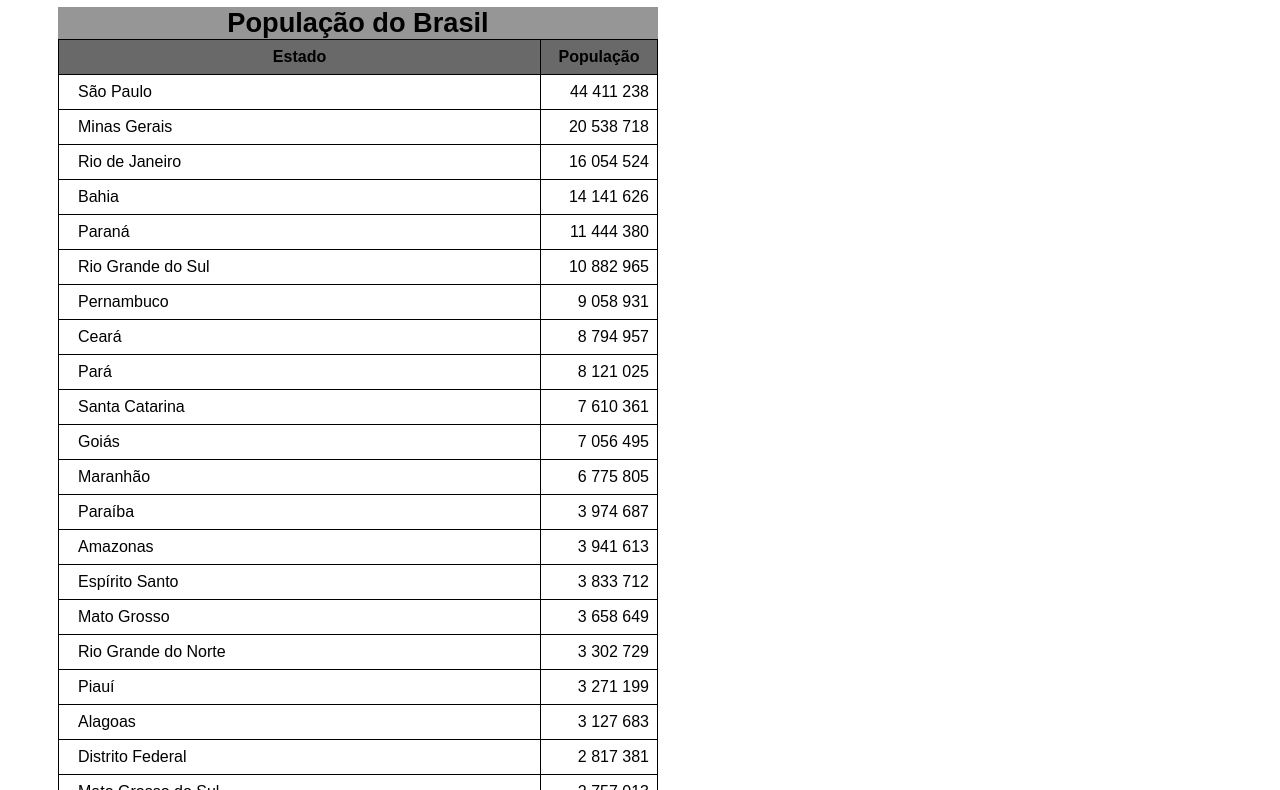
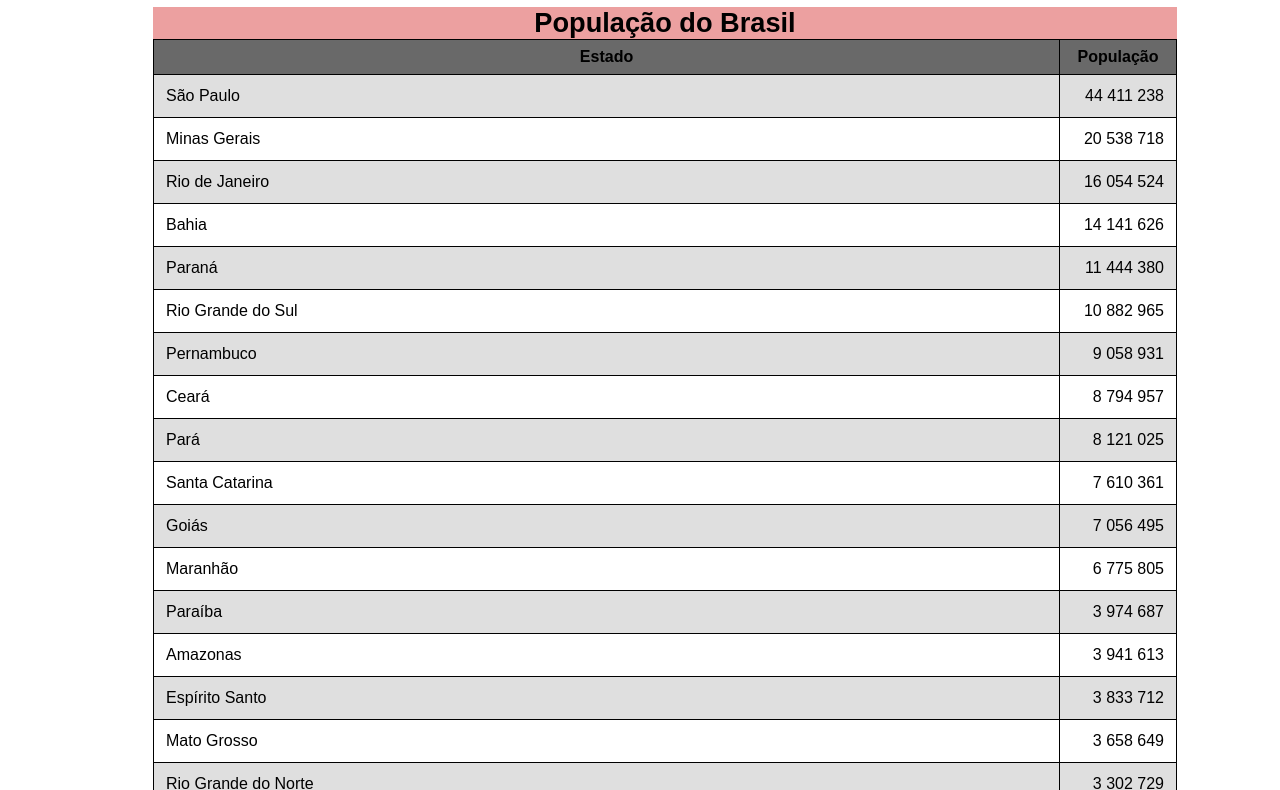
Before and after one commit to RenatoS1/html--css, a plain HTML site: page exercicios/modulo 3/ex023/tabela002.html in a window 1280 px wide. Shown: the part 73-863 px from the top of the page. Drawn offline with Linux system fonts and the light colour scheme.

Commit message:
personalizando as tabelas

```diff
--- a/exercicios/modulo 3/ex023/tabela002.html
+++ b/exercicios/modulo 3/ex023/tabela002.html
@@ -8,17 +8,18 @@
         body {
            font-family: sans-serif;
            padding-left: 50px;
+
         }
         table {
 
-            width: 600px;
-
+            width: 80vw;
+            margin:auto ;
             border-collapse: collapse;
         }
 
         td, th {
            border: 1px solid black;
-           padding: 8px;
+           padding: 8px ;
            vertical-align: middle;
         }
 
@@ -33,13 +34,19 @@
         caption {
             font-weight: bold;
             font-size: 1.7em;
-            background-color: rgb(151, 150, 150);
+            background-color: rgb(236, 160, 160);
         }
 
         td {
-            padding-left: 19px;
+            padding:12px ;
         }
 
+        h1 {
+            text-align: center;
+        }
+        tbody > tr:nth-child(odd){
+            background-color: rgba(169, 169, 169, 0.37);
+        }
 
 
     </style>
```
